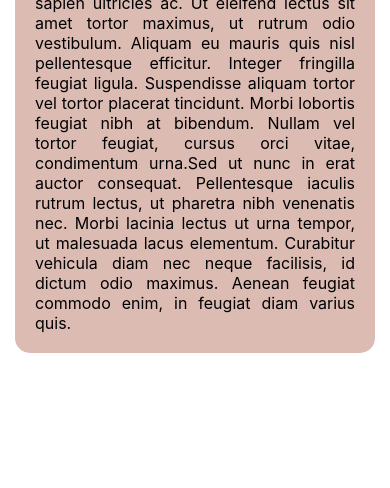
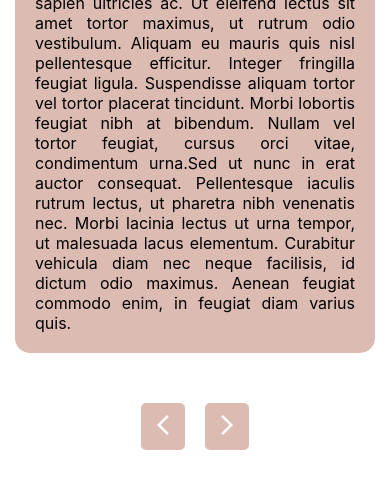
Before and after one commit to Duracyq/debate-website, a React (Create React App) app: page / in a window 390 px wide. Shown: the part 1973-2461 px from the top of the page. Built offline with nearby package versions, Linux system fonts and the light colour scheme.

Commit message:
animations

```diff
--- a/src/AboutMe.js
+++ b/src/AboutMe.js
@@ -1,19 +1,19 @@
 import React from 'react';
 import './css/AboutMe.css';
 import './css/App.css';
-import marysia from './img/marsyia2.jpg'
+import marysia from './img/marsyia2.jpg';
 
 function AboutMe({ lorem }) {
-    return (
-        <div className='AboutMe'>
-            <div className='container_aboutme'>
-                <img id='photo' src={marysia} alt='marysia'/>
-                <div className='statement' id='aboutme'>
-                    {lorem}
-                </div>
-            </div>
+  return (
+    <div className="AboutMe">
+      <div className="container_aboutme">
+        <img id="photo" src={marysia} alt="marysia" />
+        <div className="statement" id="aboutme">
+          {lorem}
         </div>
-    )
+      </div>
+    </div>
+  );
 }
 
-export default AboutMe
+export default AboutMe;
--- a/src/Postulaty.js
+++ b/src/Postulaty.js
@@ -8,22 +8,6 @@ const Postulaty = ({ lorem }) => {
 
   const setID = (id) => {
     setSelectedID(id);
-  };
-
-  const handleSwipe = (deltaX) => {
-    if (deltaX > 0) {
-      // Swipe right, show previous item
-      const prevItem = containerRef.current.previousElementSibling;
-      if (prevItem) {
-        setSelectedID(prevItem.dataset.id);
-      }
-    } else if (deltaX < 0) {
-      // Swipe left, show next item
-      const nextItem = containerRef.current.nextElementSibling;
-      if (nextItem) {
-        setSelectedID(nextItem.dataset.id);
-      }
-    }
   };
 
   useEffect(() => {
@@ -54,21 +38,6 @@ const Postulaty = ({ lorem }) => {
     setSelectedID(lorem[activeIndex].id);
   }, [activeIndex, lorem]);
 
-  const handleTouchStart = (e) => {
-    const touch = e.touches[0];
-    containerRef.current.startX = touch.clientX;
-  };
-
-  const handleTouchMove = (e) => {
-    const touch = e.touches[0];
-    const deltaX = touch.clientX - containerRef.current.startX;
-    containerRef.current.deltaX = deltaX;
-  };
-
-  const handleTouchEnd = () => {
-    handleSwipe(containerRef.current.deltaX);
-  };
-
   return (
     <div className="App">
       <div className="holder-container">
@@ -90,16 +59,7 @@ const Postulaty = ({ lorem }) => {
 
         <div className="container">
           {/* placeholder */}
-          <div
-            className="background-container"
-            ref={containerRef}
-            onTouchStart={handleTouchStart}
-            onTouchMove={handleTouchMove}
-            onTouchEnd={handleTouchEnd}
-          >
-            <button className="prev-btn" onClick={handlePrev}>
-              <span class="material-symbols-outlined">arrow_back_ios_new</span>
-            </button>
+          <div className="background-container" ref={containerRef}>
             {lorem.map((item, index) => (
               <div
                 className={`statement ${
@@ -110,9 +70,14 @@ const Postulaty = ({ lorem }) => {
                 {item.text}
               </div>
             ))}
-            <button className="next-btn" onClick={handleNext}>
-              <span class="material-symbols-outlined">arrow_forward_ios</span>
-            </button>
+            <div className="button-container">
+              <button className="prev-btn" onClick={handlePrev}>
+                <span class="material-symbols-outlined">arrow_back_ios_new</span>
+              </button>
+              <button className="next-btn" onClick={handleNext}>
+                <span class="material-symbols-outlined">arrow_forward_ios</span>
+              </button>
+            </div>
           </div>
           {/* placeholder */}
         </div>
--- a/src/css/AboutMe.css
+++ b/src/css/AboutMe.css
@@ -18,14 +18,21 @@
     .container_aboutme {
       flex-direction: column;
       margin: 10px;
-
     }
 
     #photo {
       position: fixed !important;
       width: 53vw; /* Scale the width to 90% of the viewport width */
-        top:200px;
+      top: 200px;
       transform: translateX(-20%);
       z-index: -1; /* Center the photo horizontally */
     }
+
+    #aboutme .statement {
+      opacity: 0;
+      visibility: hidden;
+      animation-name: fadeIn;
+      animation-duration: 1s;
+      animation-fill-mode: forwards; /* Keep the statement visible after animation */
     }
+  }
--- a/src/css/Postulaty.css
+++ b/src/css/Postulaty.css
@@ -45,6 +45,8 @@ body {
 
 .statement.hidden {
   display: none;
+  /* or */
+  background-color: transparent;
 }
 
 .container {
@@ -54,19 +56,28 @@ body {
   margin-top: 1% !important;
 }
 
+@keyframes fadeIn {
+  from {
+    opacity: 0;
+  }
+  to {
+    opacity: 1;
+  }
+}
+
 .statement {
   text-align: justify;
   margin: 20px 20px 40px 20px;
   padding: 20px;
   border-radius: 15px;
   background-color: #dcbbb3;
+  animation: fadeIn 0.9s ease;
 }
 
-
 .statement.inactive {
-  background-color: null;
+  opacity: 0;
+  pointer-events: none;
 }
-
 .header {
   position: relative;
   z-index: 1;
@@ -101,11 +112,6 @@ body {
   justify-content: center;
 }
 
-.statement.hidden {
-  display: none;
-  /* or */
-  background-color: transparent;
-}
 .background-container {
   display: flex;
   align-items: center;
@@ -131,34 +137,34 @@ body {
   background-color: #99827c;
 }
 
-
-
 /* Media query for screens with a width of around 400px */
 @media screen and (max-width: 420px) {
   .statement {
     text-align: justify;
     margin: 5px 5px 10px 5px;
-    margin-bottom:20px;
+    margin-bottom: 20px;
     padding: 20px;
     border-radius: 15px;
     background-color: #dcbbb3;
   }
+
   .header h1 {
     margin-top: 0;
   }
+
   #herb {
     position: static;
     right: auto;
     top: auto;
     max-width: 20%;
     margin: 0 auto;
-    /* padding-top: 50px; */
   }
 
   .container {
     margin: 0 !important;
     padding-bottom: 630px;
   }
+
   .background-container {
     flex-direction: column;
     overflow: hidden;
@@ -168,7 +174,6 @@ body {
   .next-btn {
     display: none;
   }
-}
 
   .nav ul li {
     display: flex;
@@ -176,6 +181,31 @@ body {
     padding: 10px;
     margin: 5px;
   }
+
   .nav ul li .material-icons {
     margin-right: 5px;
   }
+
+  .button-container {
+    display: flex;
+    justify-content: center;
+    margin-top: 20px;
+  }
+
+  .prev-btn,
+  .next-btn {
+    background-color: #dcbbb3;
+    border: none;
+    border-radius: 5px;
+    color: white;
+    padding: 10px;
+    margin: 10px;
+    cursor: pointer;
+    display: inline-block;
+  }
+
+  .prev-btn:hover,
+  .next-btn:hover {
+    background-color: #99827c;
+  }
+}
```
Lines whose indentation alone changed are shown as unchanged.
